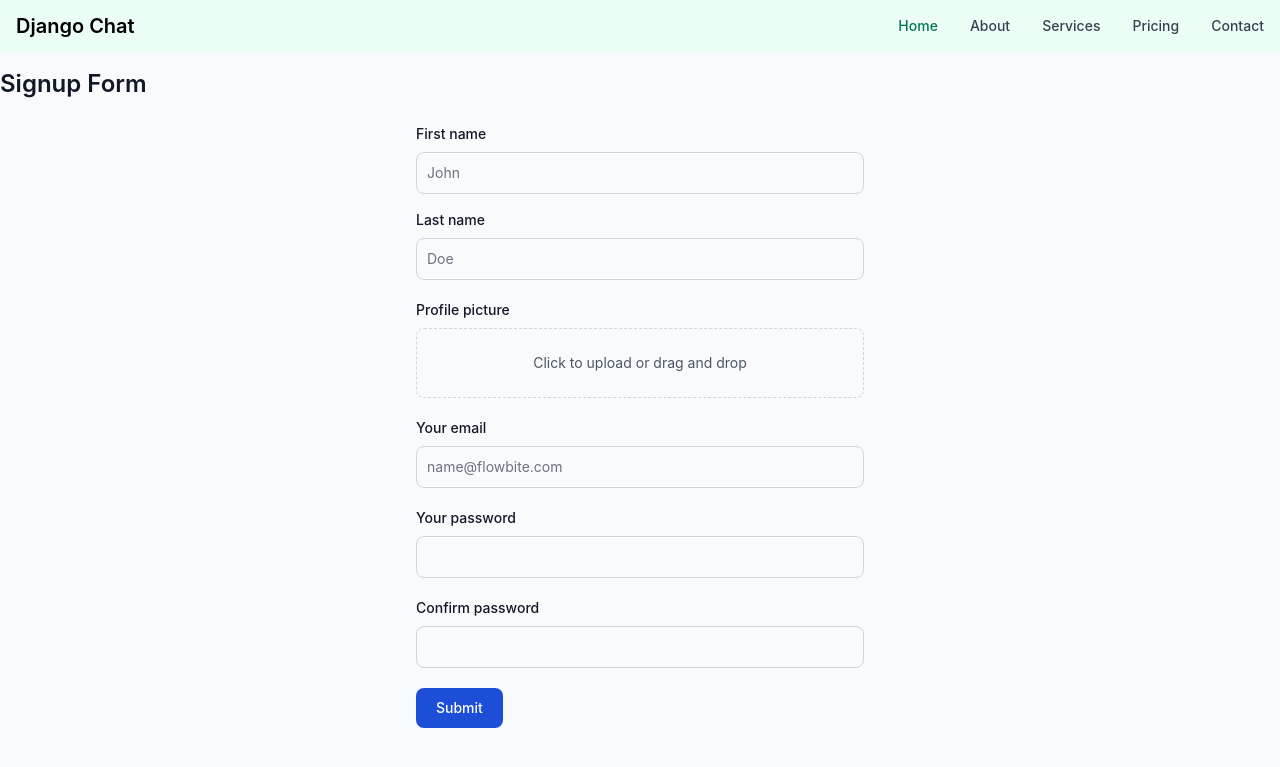
After one commit to Nobody12here/DjangoChat, a Django app: page /account/signup in a window 1280 px wide. The commit adds this page. Shown: the top 767 px of the page. Run offline with Django 4.2, Linux system fonts and the light colour scheme; some libraries are stand-ins or nearby versions.

Commit message:
created singup page

```diff
--- /dev/null
+++ b/account/templates/account/signup.html
@@ -0,0 +1,99 @@
+{% extends "_base.html" %}
+{% block content %}
+<h1 class="text-2xl font-semibold mb-6 text-gray-900 dark:text-white">Signup Form</h1>
+
+<div>
+    <form class="max-w-md mx-auto" method="post" enctype="multipart/form-data">
+        {% csrf_token %}
+
+        <!-- Name fields -->
+        <div class="grid grid-cols-1 sm:grid-cols-1 gap-4 mb-5">
+            <div>
+                <label for="first_name" class="block mb-2 text-sm font-medium text-gray-900 dark:text-white">First
+                    name</label>
+                <input type="text" id="first_name" name="first_name"
+                    class="bg-gray-50 border border-gray-300 text-gray-900 text-sm rounded-lg focus:ring-blue-500 focus:border-blue-500 block w-full p-2.5 dark:bg-gray-700 dark:border-gray-600 dark:placeholder-gray-400 dark:text-white dark:focus:ring-blue-500 dark:focus:border-blue-500"
+                    placeholder="John" required />
+            </div>
+            <div>
+                <label for="last_name" class="block mb-2 text-sm font-medium text-gray-900 dark:text-white">Last
+                    name</label>
+                <input type="text" id="last_name" name="last_name"
+                    class="bg-gray-50 border border-gray-300 text-gray-900 text-sm rounded-lg focus:ring-blue-500 focus:border-blue-500 block w-full p-2.5 dark:bg-gray-700 dark:border-gray-600 dark:placeholder-gray-400 dark:text-white dark:focus:ring-blue-500 dark:focus:border-blue-500"
+                    placeholder="Doe" required />
+            </div>
+        </div>
+
+        <!-- Profile picture upload -->
+        <div class="mb-5">
+            <label for="profile_picture" class="block mb-2 text-sm font-medium text-gray-900 dark:text-white">Profile
+                picture</label>
+            <div class="flex items-center gap-4">
+                <label for="profile_picture"
+                    class="flex cursor-pointer items-center justify-center rounded-lg border border-dashed border-gray-300 dark:border-gray-600 px-4 py-6 text-sm text-gray-600 dark:text-gray-300 hover:bg-gray-50 dark:hover:bg-gray-800 w-full">
+                    <span>Click to upload or drag and drop</span>
+                    <input id="profile_picture" name="profile_picture" type="file" accept="image/*" class="hidden" />
+                </label>
+            </div>
+            <!-- Preview -->
+            <div id="preview" class="mt-3 hidden">
+                <img id="preview_img" alt="Profile preview"
+                    class="h-20 w-20 rounded-full object-cover border border-gray-200 dark:border-gray-700" />
+            </div>
+        </div>
+
+        <!-- Email -->
+        <div class="mb-5">
+            <label for="email" class="block mb-2 text-sm font-medium text-gray-900 dark:text-white">Your email</label>
+            <input type="email" id="email" name="email"
+                class="bg-gray-50 border border-gray-300 text-gray-900 text-sm rounded-lg focus:ring-blue-500 focus:border-blue-500 block w-full p-2.5 dark:bg-gray-700 dark:border-gray-600 dark:placeholder-gray-400 dark:text-white dark:focus:ring-blue-500 dark:focus:border-blue-500"
+                placeholder="name@flowbite.com" required />
+        </div>
+
+        <!-- Passwords -->
+        <div class="mb-5">
+            <label for="password" class="block mb-2 text-sm font-medium text-gray-900 dark:text-white">Your
+                password</label>
+            <input type="password" id="password" name="password"
+                class="bg-gray-50 border border-gray-300 text-gray-900 text-sm rounded-lg focus:ring-blue-500 focus:border-blue-500 block w-full p-2.5 dark:bg-gray-700 dark:border-gray-600 dark:placeholder-gray-400 dark:text-white dark:focus:ring-blue-500 dark:focus:border-blue-500"
+                required />
+        </div>
+        <div class="mb-5">
+            <label for="ConfirmPassword" class="block mb-2 text-sm font-medium text-gray-900 dark:text-white">Confirm
+                password</label>
+            <input type="password" id="ConfirmPassword" name="ConfirmPassword"
+                class="bg-gray-50 border border-gray-300 text-gray-900 text-sm rounded-lg focus:ring-blue-500 focus:border-blue-500 block w-full p-2.5 dark:bg-gray-700 dark:border-gray-600 dark:placeholder-gray-400 dark:text-white dark:focus:ring-blue-500 dark:focus:border-blue-500"
+                required />
+        </div>
+
+        <button type="submit"
+            class="text-white bg-blue-700 hover:bg-blue-800 focus:ring-4 focus:outline-none focus:ring-blue-300 font-medium rounded-lg text-sm w-full sm:w-auto px-5 py-2.5 text-center dark:bg-blue-600 dark:hover:bg-blue-700 dark:focus:ring-blue-800">
+            Submit
+        </button>
+    </form>
+
+    <script>
+        const fileInput = document.getElementById('profile_picture');
+        const preview = document.getElementById('preview');
+        const previewImg = document.getElementById('preview_img');
+        if (fileInput) {
+            fileInput.addEventListener('change', (e) => {
+                const file = e.target.files && e.target.files[0];
+                if (!file) {
+                    preview.classList.add('hidden');
+                    previewImg.src = '';
+                    return;
+                }
+                const reader = new FileReader();
+                reader.onload = (ev) => {
+                    previewImg.src = ev.target.result;
+                    preview.classList.remove('hidden');
+                };
+                reader.readAsDataURL(file);
+            });
+        }
+    </script>
+</div>
+
+
+{% endblock %}
--- a/account/urls.py
+++ b/account/urls.py
@@ -1,4 +1,7 @@
 from django.urls import path
-from account.views import login
+from account import views
 
-urlpatterns = [path("", login, name="login")]
+urlpatterns = [
+    path("", views.login, name="login"),
+    path("signup", views.signup, name="signup"),
+]
--- a/account/views.py
+++ b/account/views.py
@@ -15,3 +15,7 @@ def login(request: HttpRequest):
         return render(request, "account/login.html", context)
     else:
         return render(request, "account/login.html")
+
+
+def signup(request: HttpRequest):
+    return render(request, "account/signup.html")
--- a/static/src/output.css
+++ b/static/src/output.css
@@ -191,7 +191,6 @@
     --default-transition-timing-function: cubic-bezier(0.4, 0, 0.2, 1);
     --default-font-family: var(--font-sans);
     --default-mono-font-family: var(--font-mono);
-    --color-primary-50: #eff6ff;
     --color-primary-300: #93c5fd;
     --color-primary-600: #2563eb;
     --color-primary-700: #1d4ed8;
@@ -1357,6 +1365,9 @@
   .mb-5 {
     margin-bottom: calc(var(--spacing) * 5);
   }
+  .mb-6 {
+    margin-bottom: calc(var(--spacing) * 6);
+  }
   .apexcharts-xaxistooltip {
     .apexcharts-canvas & {
       color: var(--color-gray-500) !important;
@@ -1562,6 +1582,9 @@
   }
   .max-w-2xl {
     max-width: var(--container-2xl);
+  }
+  .max-w-md {
+    max-width: var(--container-md);
   }
   .max-w-sm {
     max-width: var(--container-sm);
@@ -1678,6 +1704,9 @@
   .resize {
     resize: both;
   }
+  .grid-cols-1 {
+    grid-template-columns: repeat(1, minmax(0, 1fr));
+  }
   .grid-cols-4 {
     grid-template-columns: repeat(4, minmax(0, 1fr));
   }
@@ -1710,6 +1739,9 @@
   }
   .justify-start {
     justify-content: flex-start;
+  }
+  .gap-4 {
+    gap: calc(var(--spacing) * 4);
   }
   .space-y-6 {
     :where(& > :not(:last-child)) {
@@ -1782,6 +1817,10 @@
   .border-b {
     border-bottom-style: var(--tw-border-style);
     border-bottom-width: 1px;
+  }
+  .border-dashed {
+    --tw-border-style: dashed;
+    border-style: dashed;
   }
   .dark {
     & .apexcharts-canvas .apexcharts-tooltip {
@@ -2092,6 +2149,9 @@
   .px-2 {
     padding-inline: calc(var(--spacing) * 2);
   }
+  .px-4 {
+    padding-inline: calc(var(--spacing) * 4);
+  }
   .px-5 {
     padding-inline: calc(var(--spacing) * 5);
   }
@@ -2103,6 +2163,9 @@
   }
   .py-3 {
     padding-block: calc(var(--spacing) * 3);
+  }
+  .py-6 {
+    padding-block: calc(var(--spacing) * 6);
   }
   .pt-2 {
     padding-top: calc(var(--spacing) * 2);
@@ -2292,6 +2355,9 @@
   .text-gray-500 {
     color: var(--color-gray-500);
   }
+  .text-gray-600 {
+    color: var(--color-gray-600);
+  }
   .text-gray-700 {
     color: var(--color-gray-700);
   }
@@ -2488,6 +2557,11 @@
   .sm\:w-auto {
     @media (width >= 40rem) {
       width: auto;
+    }
+  }
+  .sm\:grid-cols-1 {
+    @media (width >= 40rem) {
+      grid-template-columns: repeat(1, minmax(0, 1fr));
     }
   }
   .sm\:px-4 {
@@ -2658,6 +2732,11 @@
       @supports (color: color-mix(in lab, red, red)) {
         background-color: color-mix(in oklab, var(--color-gray-800) 50%, transparent);
       }
+    }
+  }
+  .dark\:bg-gray-900 {
+    @media (prefers-color-scheme: dark) {
+      background-color: var(--color-gray-900);
     }
   }
   .dark\:bg-gray-900\/80 {
--- a/templates/_base.html
+++ b/templates/_base.html
@@ -1,5 +1,6 @@
 {% load compress %}
 {% load static %}
+
 <!DOCTYPE html>
 <html lang="en">
 
@@ -10,16 +11,16 @@
 
     <link rel="stylesheet" href="{% static 'src/output.css' %}">
     {% endcompress %}
-    <title>Flowbite app </title>
+    <title>DjangoChat </title>
 </head>
 
-<body class="bg-primary-800">
+<body class="bg-gray-50 dark:bg-gray-900">
 
     <!-- Add this -->
     <nav class="bg-green-50 border-gray-200 px-2 sm:px-4 py-3 dark:bg-gray-800">
         <div class="container flex flex-wrap items-center justify-between mx-auto">
             <a href="{{ .Site.Params.homepage }}/" class="flex items-center">
-                <span class="self-center text-xl font-semibold whitespace-nowrap dark:text-white">Flowbite Django</span>
+                <span class="self-center text-xl font-semibold whitespace-nowrap dark:text-white">Django Chat</span>
             </a>
             <button data-collapse-toggle="mobile-menu" type="button"
                 class="inline-flex items-center p-2 ml-3 text-sm text-gray-500 rounded-lg md:hidden hover:bg-gray-100 focus:outline-none focus:ring-2 focus:ring-gray-200 dark:text-gray-400 dark:hover:bg-gray-700 dark:focus:ring-gray-600"
```
Also changed, not shown: other parts of static/src/output.css (+45 -0 lines).
